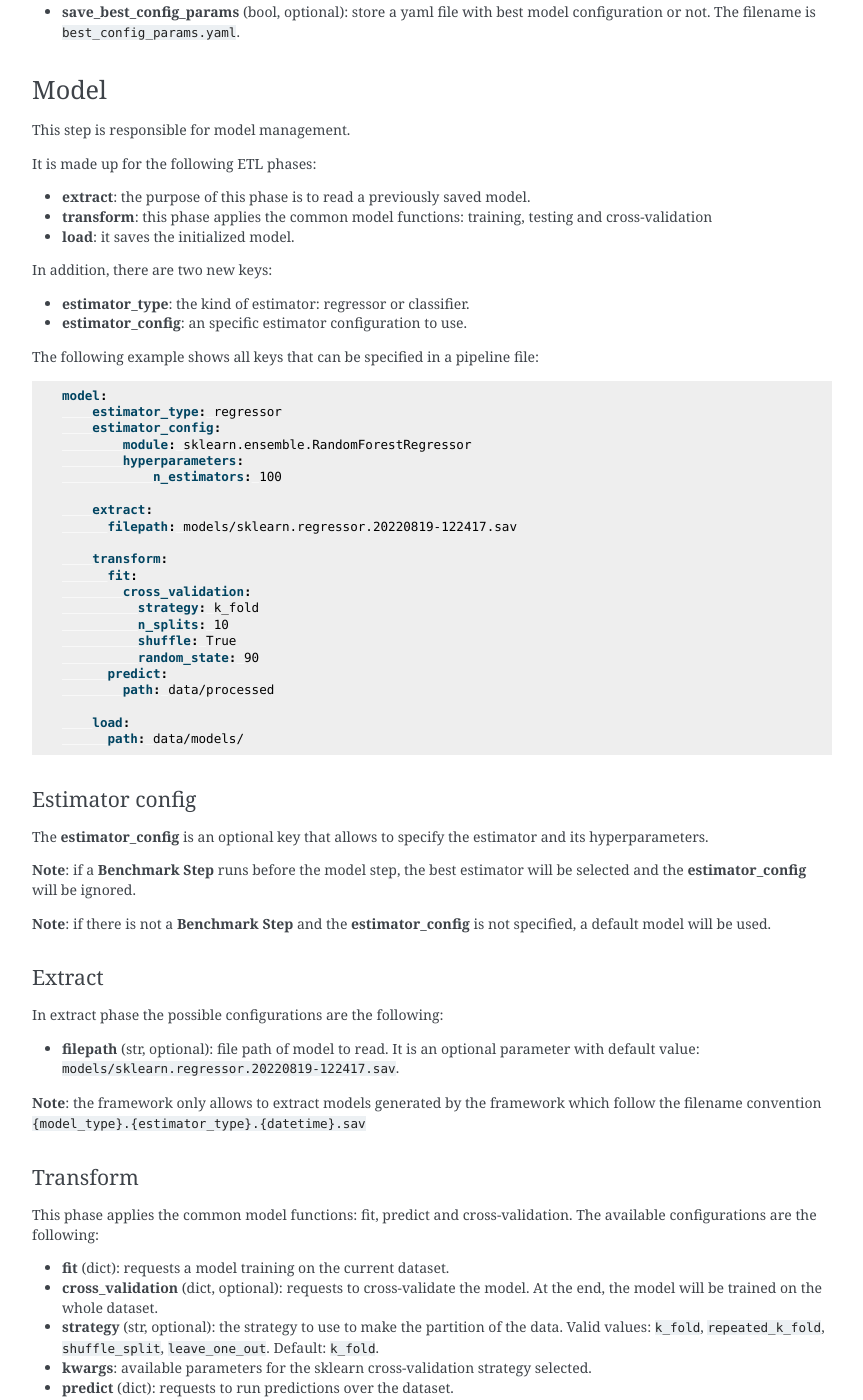
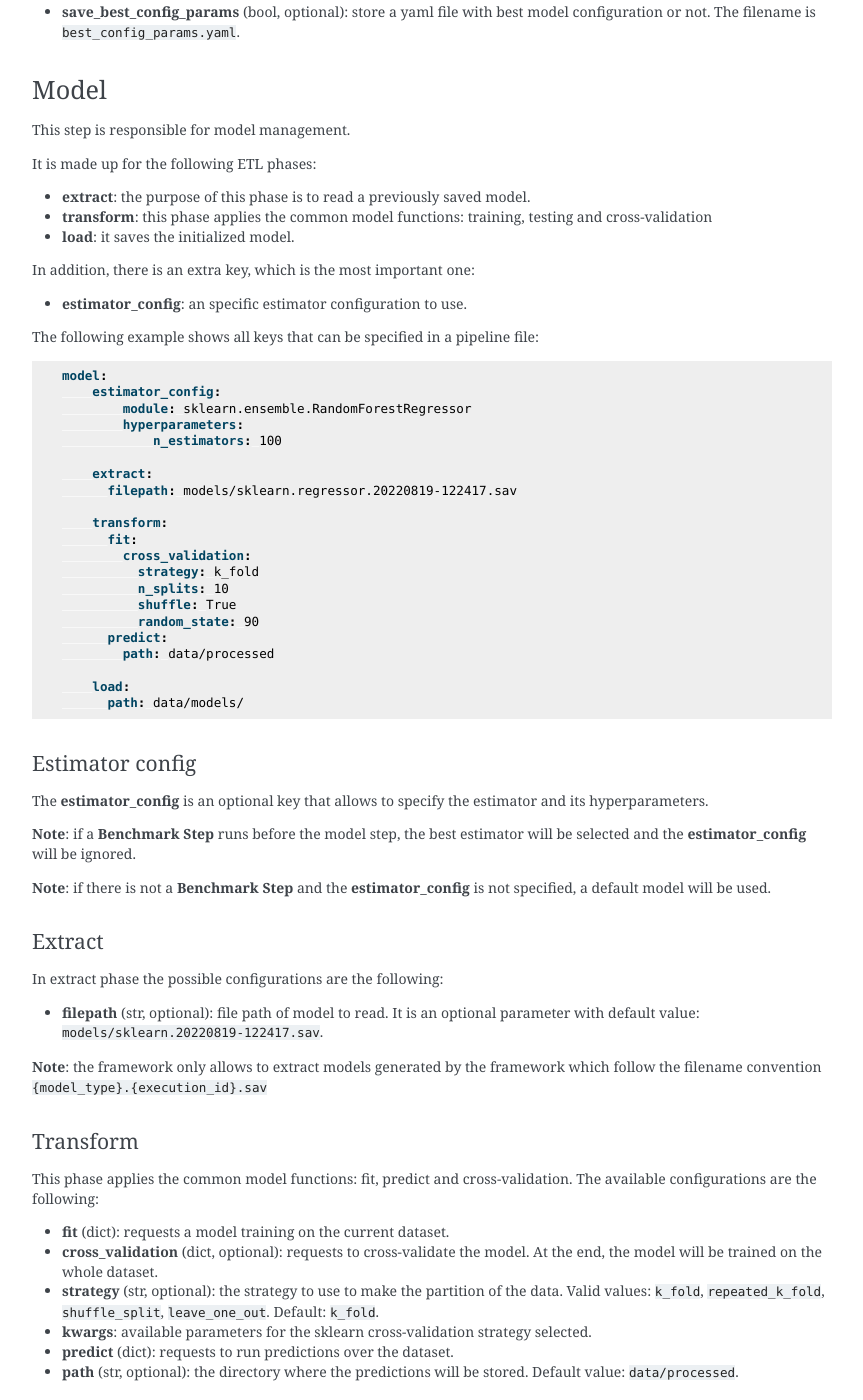
Before and after one commit to Data-Science-Eurecat/HoNCAML, a Sphinx documentation site: the page built from docs/source/configuration.rst, in a window 1280 px wide and 1400 px high, scrolled down 4981 px. Shown: the whole window, without its empty margins (338-1201 px from the left). Built offline with Sphinx 7.4.7, drawn with Linux system fonts in a browser that asks for light colours; some of the changed text lies outside the part shown.

Commit message:
Update documentation related to configuration
- Remove estimator_type in load step configuration
- Fix model path for extract and save

```diff
--- a/docs/source/configuration.rst
+++ b/docs/source/configuration.rst
@@ -350,9 +350,8 @@ It is made up for the following ETL phases:
   training, testing and cross-validation
 - **load**: it saves the initialized model.
 
-In addition, there are two new keys:
+In addition, there is an extra key, which is the most important one:
 
-- **estimator_type**: the kind of estimator: regressor or classifier.
 - **estimator_config**: an specific estimator configuration to use.
 
 The following example shows all keys that can be specified in a pipeline
@@ -361,7 +360,6 @@ file:
 .. code:: yaml
 
    model:
-       estimator_type: regressor
        estimator_config:
            module: sklearn.ensemble.RandomForestRegressor
            hyperparameters:
@@ -402,11 +400,11 @@ In extract phase the possible configurations are the following:
 
 - **filepath** (str, optional): file path of model to read. It is an
   optional parameter with default value:
-  ``models/sklearn.regressor.20220819-122417.sav``.
+  ``models/sklearn.20220819-122417.sav``.
 
 **Note**: the framework only allows to extract models generated by the
 framework which follow the filename convention
-``{model_type}.{estimator_type}.{datetime}.sav``
+``{model_type}.{execution_id}.sav``
 
 Transform
 ---------
@@ -442,4 +440,4 @@ In load phase the possible configurations are the following:
 - **path** (str, optional): the directory where the model will be saved.
 
 **Note**: the filename is generated by the framework following the
-following convention: ``{model_type}.{estimator_type}.{datetime}.sav``
+following convention: ``{model_type}.{execution_id}.sav``
```
